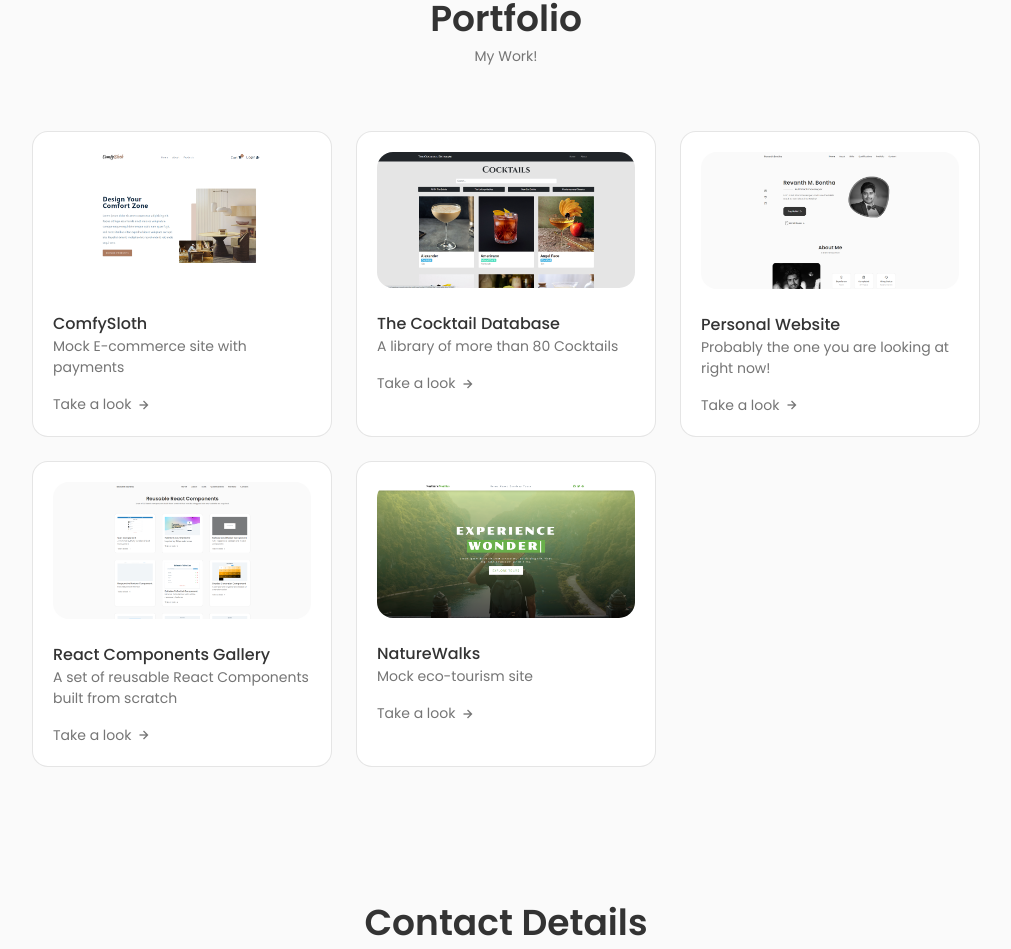
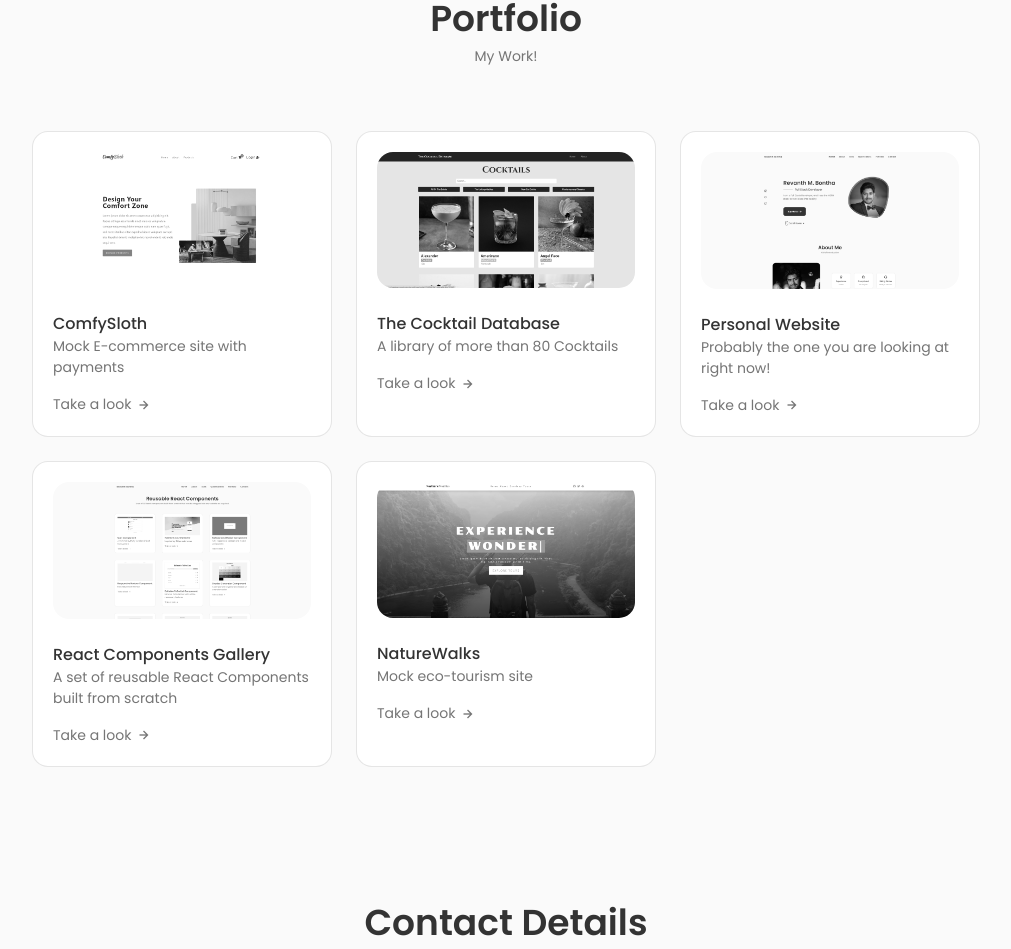
Before and after one commit to RevanthMBontha/RevanthMBontha.github.io, a React (Create React App) app: page / in a window 1280 px wide. Shown: the part 2467-3416 px from the top of the page, without its empty margins (134-1145 px from the left). Built offline with nearby package versions, Linux system fonts and the light colour scheme.

Commit message:
Minor cosmetic updates

```diff
--- a/src/components/portfolio/portfolio.css
+++ b/src/components/portfolio/portfolio.css
@@ -15,6 +15,12 @@
 .work__img {
   border-radius: 1rem;
   margin-bottom: var(--mb-1);
+  filter: grayscale();
+  transition: 2s;
+}
+.work__card:hover .work__img {
+  filter: none;
+  transition: 0.2s;
 }
 
 .work__title {
```
Also changed, not shown: src/assets/personalWebsite.png.
